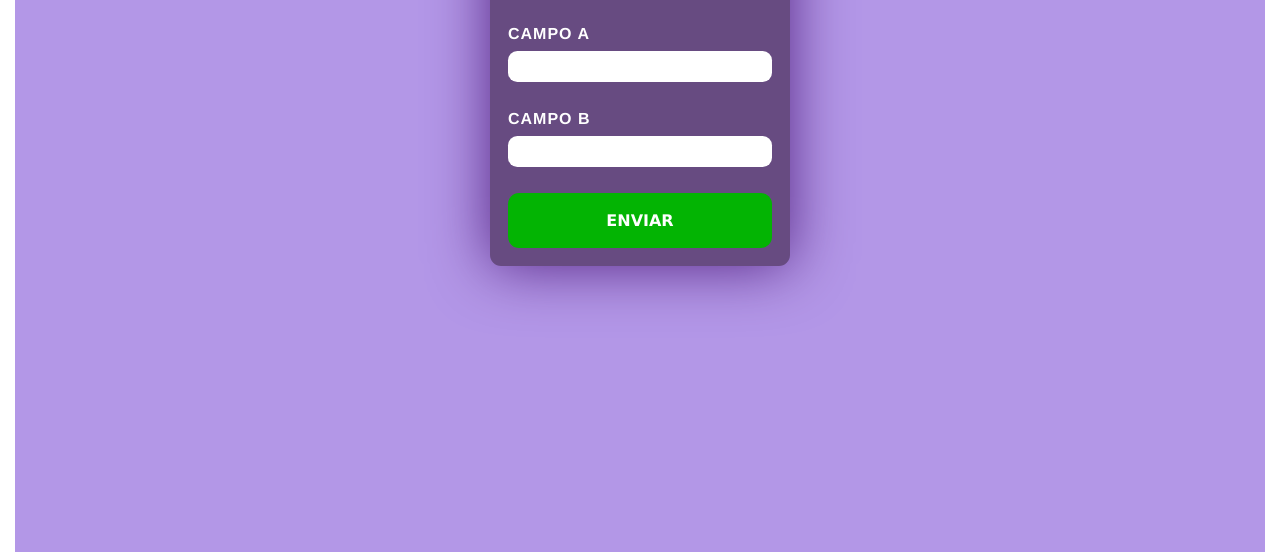
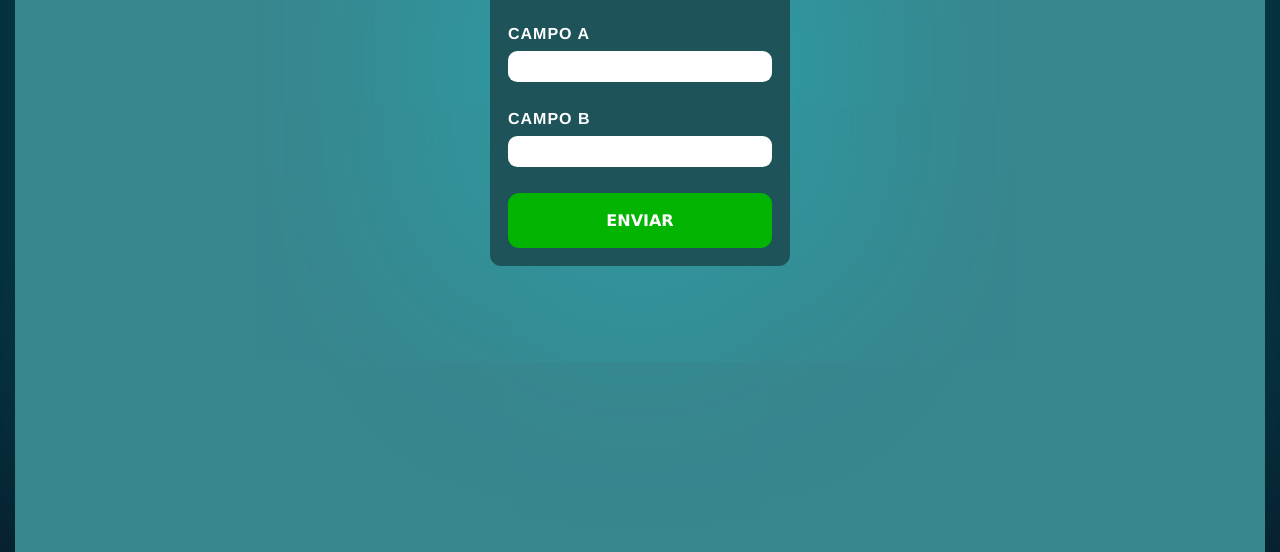
Before and after one commit to gabrieMS21/Ebac-FullStack-Phyton, a plain HTML site: page index.html in a window 1280 px wide. Shown: the part 401-953 px from the top of the page. Drawn offline with Linux system fonts and the light colour scheme.

Commit message:
rework-css

```diff
--- a/style.css
+++ b/style.css
@@ -6,31 +6,32 @@
 }
 
 body {
+  background-color:#0A1126;
   color: #ffff;
   font-size: 16px;
 }
-
 .container-main {
   display: flex;
   flex-direction: row;
   justify-content: center;
   justify-content: center;
   align-items: center;
-  background-color: rgb(179, 151, 231);
+  background-color: #58d6d698;
   margin: 0 auto;
   width: 1250px;
   height: 953px;
+  box-shadow: 0px 0px 10000000px #015757;
 }
 
 .container-form {
   display: flex;
   flex-direction: column;
   margin: 150px auto 150px;
-  background-color: rgb(103, 75, 129);
+  background-color: #1D5359;
   padding: 18px;
   width: 300px;
   border-radius: 0.7em;
-  box-shadow: 0px 0px 60px rgb(84, 35, 131);
+  box-shadow: 0px 0px 10000000px rgba(2, 247, 255, 0.411);
 }
 
 #formulario {
```
Also changed, not shown: index.html (+1 -0 lines).
